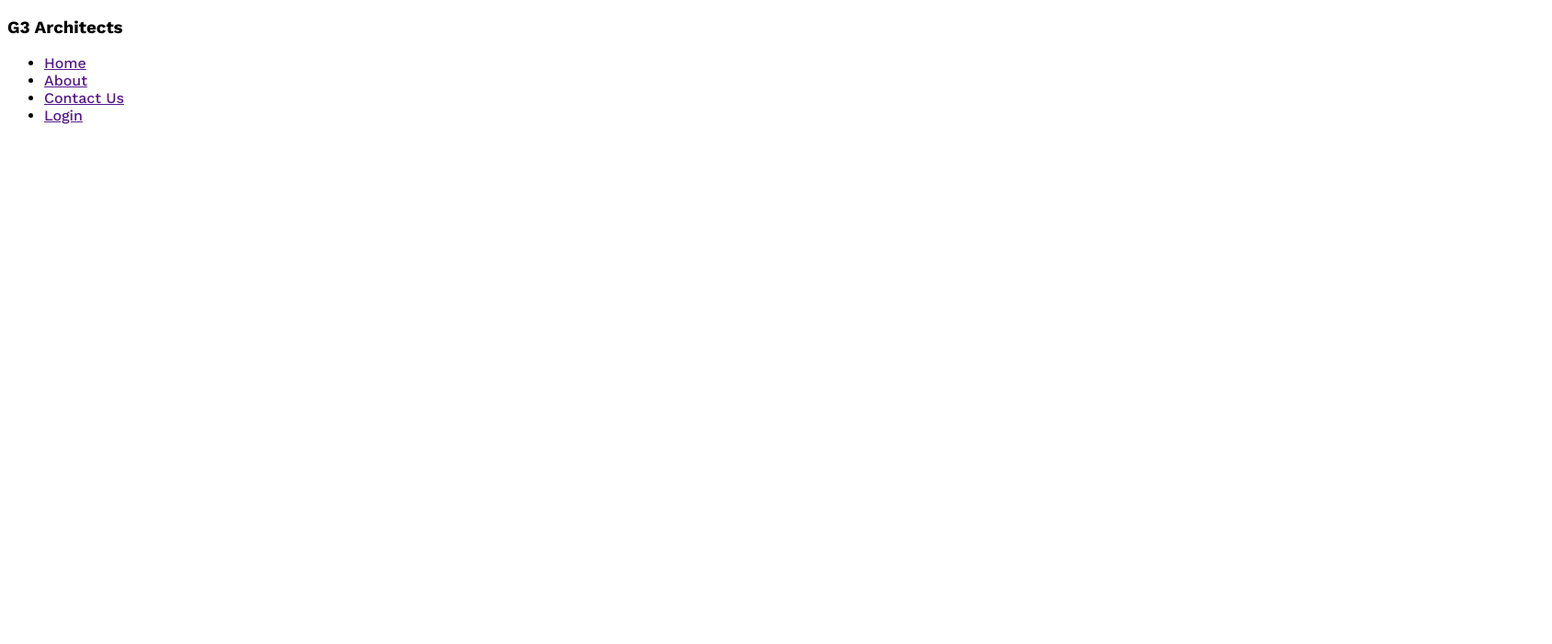
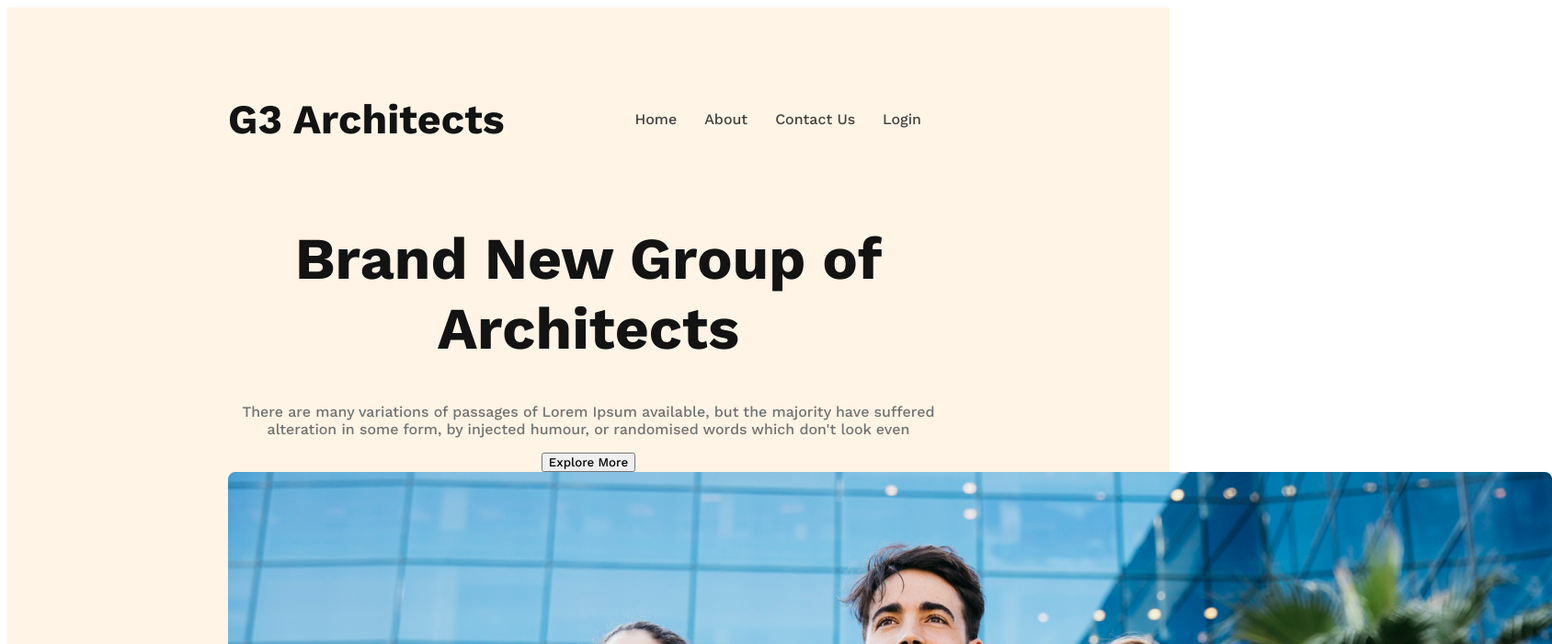
Before and after one commit to AyubSheikh01744/g3-architect-website, a plain HTML site: page index.html in a window 1280 px wide. Shown: the top 700 px of the page at 92% size, 1688 px wide, since content can reach past the window. Drawn offline with nearby package versions, Linux system fonts and the light colour scheme.

Commit message:
banner content added

```diff
--- a/index.html
+++ b/index.html
@@ -7,9 +7,9 @@
     <link rel="stylesheet" href="styles/architect.css">
 </head>
 <body>
-    <head>
+    <header>
         <nav>
-            <h3>G3 Architects</h3>
+            <h3 class="nav-title">G3 Architects</h3>
             <ul>
                 <li><a href="">Home</a></li>
                 <li><a href="">About</a></li>
@@ -17,7 +17,15 @@
                 <li><a href="">Login</a></li>
             </ul>
         </nav>
-    </head>
+        <div class="banner">
+           <div class="banner-content">
+                <h1 class="banner-title">Brand New Group of Architects</h1>
+                <p class="banner-description">There are many variations of passages of Lorem Ipsum available, but the majority have suffered alteration in some form, by injected humour, or randomised words which don't look even</p>
+                <button class="btn-primary">Explore More</button>
+           </div>
+           <img src="images/banner.png" alt="">
+        </div>
+    </header>
     <main>
 
     </main>
--- a/styles/architect.css
+++ b/styles/architect.css
@@ -7,3 +7,51 @@
     font-family: 'Open Sans', sans-serif;
     font-family: 'Work Sans', sans-serif;
 }
+
+/* header style section */
+header{
+    background: rgba(255, 144, 14, 0.10);
+    padding: 50px 240px;
+}
+nav{
+    display: flex;
+    justify-content: space-between;
+    align-items: center;
+}
+
+.nav-title{
+    font-size: 2.8rem;
+    font-weight: 700;
+    color: #131313;
+}
+nav > ul {
+    display: flex;
+}
+nav li {
+    list-style: none;
+    margin-right: 30px;
+    font-weight: 500;
+    font-size: 1rem;
+}
+
+nav li a{
+    text-decoration: none;
+    color: #424242;
+}
+/* banner styles */
+.banner-content{
+    max-width: 800px;
+    text-align: center;
+    margin: 0 auto;
+}
+.banner-title{
+    font-size: 4rem;
+    font-weight: 700;
+    color: #131313;
+}
+.banner-description{
+    color: #727272;
+}
+.btn-primary{
+
+}
```
